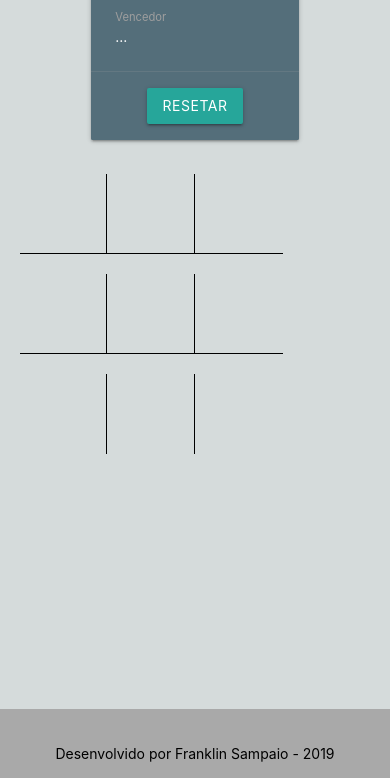
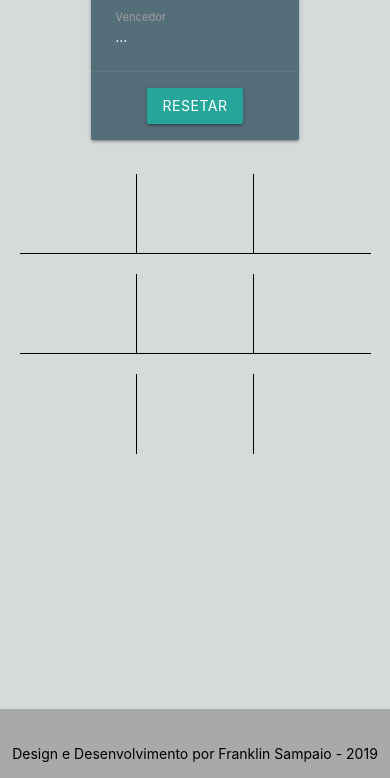
Before and after one commit to F-Sampaio/jogo-da-velha, a plain HTML site: page index.html in a window 390 px wide. Shown: the part 66-844 px from the top of the page. Drawn offline with nearby package versions, Linux system fonts and the light colour scheme.

Commit message:
Responsividade melhorada

```diff
--- a/css/style.css
+++ b/css/style.css
@@ -5,7 +5,7 @@ body {
     display: flex;
     min-height: 100vh;
     flex-direction: column;
-    padding: 0;
+    /* padding: 0; */
 }
 
 main {
@@ -14,9 +14,14 @@ main {
 /* casas */
 
 .container .col{
+    width: 50px;
     height: 80px;
     border: 1px solid black;
+    text-align: center;
+    font-size: 30px;
 }
+
+
 
 
 #l1c1, #l1c2, #l1c3 {
--- a/index.html
+++ b/index.html
@@ -9,20 +9,23 @@
 
       <!-- Compiled and minified JavaScript -->
       <script src="https://cdnjs.cloudflare.com/ajax/libs/materialize/1.0.0/js/materialize.min.js"></script>
+      <!-- Custom CSS -->
     <link rel="stylesheet" href="css/style.css">
     <title>Jogo da velha</title>
 </head>
 <body>
 
+
         <div class="row">
-                <div class="col s12 m12 l12 offset-l2">
+                <div class="col s12 m12 l12 offset-m6">
                     <div class="card blue-grey darken-1">
                         <div class="card-content white-text">
                             <span class="card-title">Jogo da Velha</span>
-                            <label for="mostradorVencedor">Vencedor</label>
+                            <label for="mostradorVencedor" id="label">Vencedor</label>
                             <p id="mostradorVencedor">...</p>
                         </div>
                         <div class="card-action center">
+                            <!-- <a class="waves-effect waves-light btn" id="jogarBtn">Jogar</a> -->
                             <a class="waves-effect waves-light btn" onclick="resetar()">Resetar</a>
                         </div>
                     </div>
@@ -34,27 +37,27 @@
 
 
         <div class="container">
-            <div class="row center" id="linha1" >
-                    <div class="col s3 m2 l1 offset-l5" id="l1c1" onclick="jogo(this.id); verificar()"></div>
-                    <div class="col s3 m2 l1" id="l1c2" onclick="jogo(this.id); verificar()"></div>
-                    <div class="col s3 m2 l1" id="l1c3" onclick="jogo(this.id); verificar()"></div>
+            <div class="row" id="linha1" >
+                    <div class="col s4 m4 l2 offset-l3" id="l1c1" onclick="jogo(this.id); verificar()"></div>
+                    <div class="col s4 m4 l2" id="l1c2" onclick="jogo(this.id); verificar()"></div>
+                    <div class="col s4 m4 l2" id="l1c3" onclick="jogo(this.id); verificar()"></div>
             </div>
-            <div class="row center" id="linha2" >
-                    <div class="col s3 m2 l1 offset-l5" id="l2c1" onclick="jogo(this.id); verificar()"></div>
-                    <div class="col s3 m2 l1" id="l2c2" onclick="jogo(this.id); verificar()"></div>
-                    <div class="col s3 m2 l1" id="l2c3" onclick="jogo(this.id); verificar()"></div>
+            <div class="row" id="linha2" >
+                    <div class="col s4 m4 l2 offset-l3" id="l2c1" onclick="jogo(this.id); verificar()"></div>
+                    <div class="col s4 m4 l2" id="l2c2" onclick="jogo(this.id); verificar()"></div>
+                    <div class="col s4 m4 l2" id="l2c3" onclick="jogo(this.id); verificar()"></div>
             </div>
-            <div class="row center" id="linha3" >
-                    <div class="col s3 m2 l1 offset-l5" id="l3c1" onclick="jogo(this.id); verificar()"></div>
-                    <div class="col s3 m2 l1" id="l3c2" onclick="jogo(this.id); verificar()"></div>
-                    <div class="col s3 m2 l1" id="l3c3" onclick="jogo(this.id); verificar()"></div>
+            <div class="row" id="linha3" >
+                    <div class="col s4 m4 l2 offset-l3" id="l3c1" onclick="jogo(this.id); verificar()"></div>
+                    <div class="col s4 m4 l2" id="l3c2" onclick="jogo(this.id); verificar()"></div>
+                    <div class="col s4 m4 l2" id="l3c3" onclick="jogo(this.id); verificar()"></div>
             </div>
         </div>
     </main>
 
 
     <footer class="page-footer center">
-            <p id="footerText">Desenvolvido por <a href="https://github.com/F-Sampaio" target="_blank">Franklin Sampaio - 2019</a></p>
+            <p id="footerText">Design e Desenvolvimento por <a href="https://github.com/F-Sampaio" target="_blank">Franklin Sampaio - 2019</a></p>
     </footer>
 
 
--- a/js/funcoes.js
+++ b/js/funcoes.js
@@ -1,4 +1,5 @@
-var movimento = 0;
+
+var movimento = 1;
 var valor = 'X';
 function principal() {
     jogo(casa);
@@ -32,7 +33,7 @@ function verificar(){
     l3c2 = document.getElementById('l3c2').innerHTML;
     l3c3 = document.getElementById('l3c3').innerHTML;
 
-    if (
+    if ( //jogo normal
         // Verifica linha
         ((l1c1 != '') && (l1c2 != '') && (l1c3 != '') && (l1c1 == l1c2) && (l1c2 == l1c3)) ||
         ((l2c1 != '') && (l2c2 != '') && (l2c3 != '') && (l2c1 == l2c2) && (l2c2 == l2c3)) ||
@@ -46,11 +47,12 @@ function verificar(){
         ((l1c3 != '') && (l2c2 != '') && (l3c1 != '') && (l1c3 == l2c2) && (l2c2 == l3c1))) {
           if  (valor == 'O') {
               document.getElementById('mostradorVencedor').innerHTML = 'X';
-          } else {
+          } else{
             document.getElementById('mostradorVencedor').innerHTML = 'O';
           }
         resetar()
     }
+
 }
 
 
```
